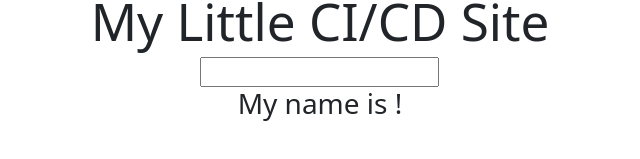
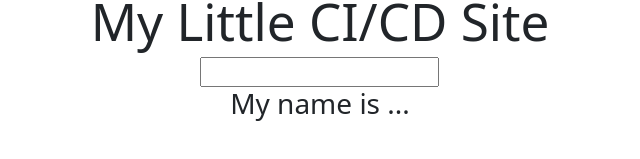
Before and after one commit to JoMaAlves/react-node-cicd, a React (Vite) app in the folder frontend/: page / in a window 1280 px wide. Shown: the part 339-498 px from the top of the page, without its empty margins (320-960 px from the left). Built offline with nearby package versions, Linux system fonts and the light colour scheme.

Commit message:
Simple correction input

```diff
--- a/frontend/src/App.jsx
+++ b/frontend/src/App.jsx
@@ -22,7 +22,8 @@ function App() {
       />
 
       <h3>
-        My name is <span className="User">{username}</span>!
+        My name is{" "}
+        <span className="User">{username ? username + "!" : "..."}</span>
       </h3>
     </div>
   );
```
